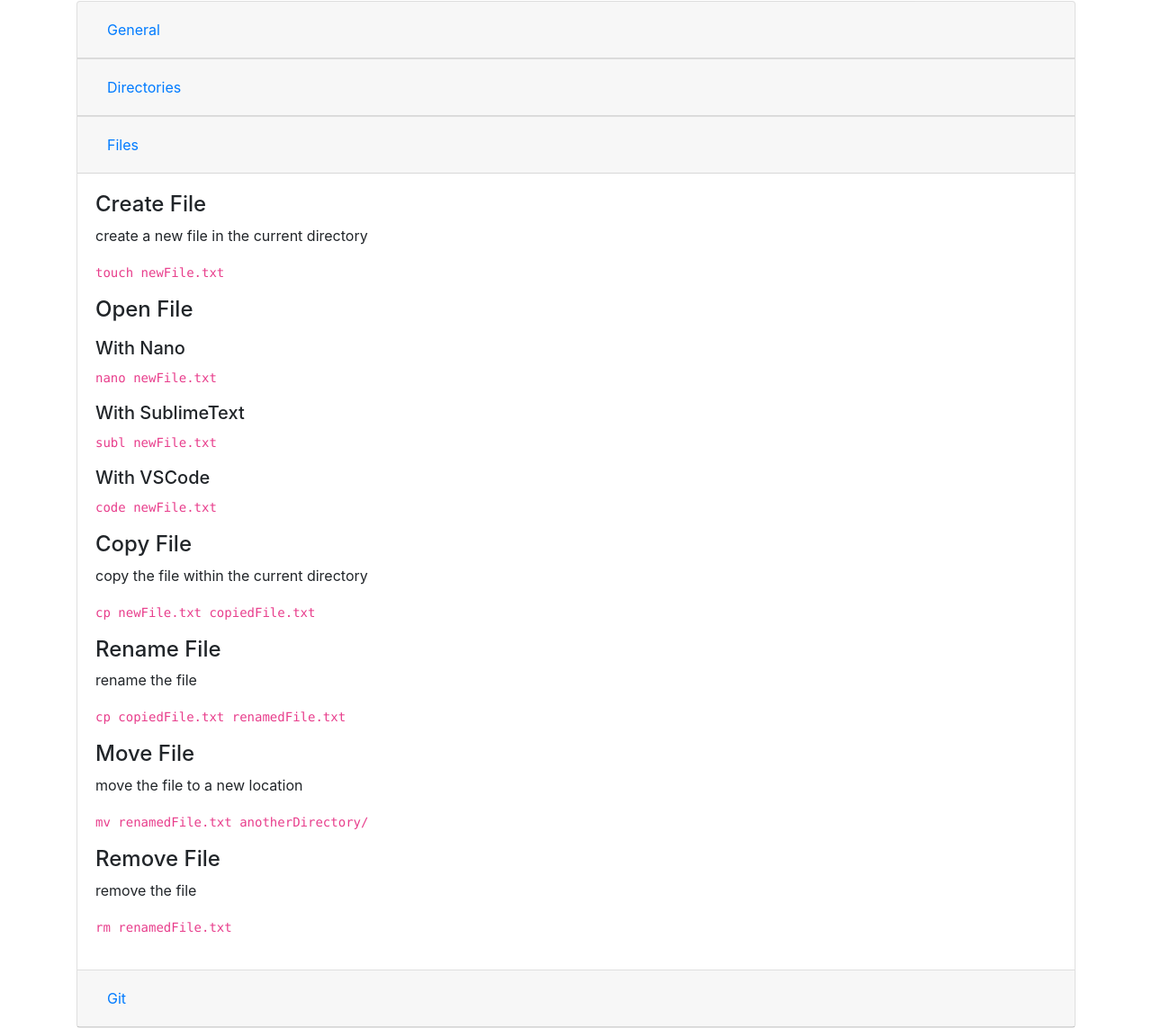
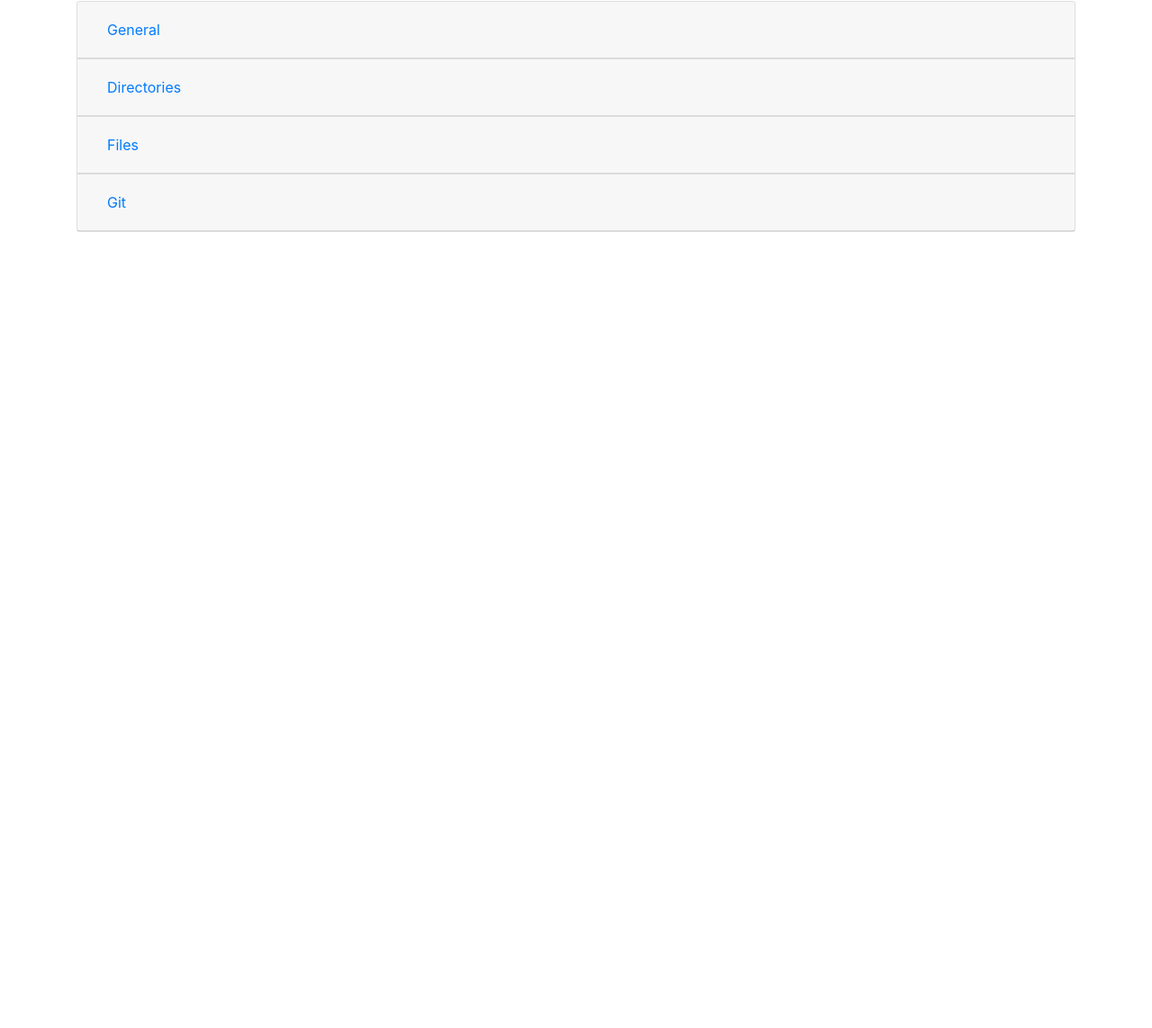
Before and after one commit to aaronshivers/shortcuts, a plain HTML site: page index.html in a window 1280 px wide. Shown: the part 290-1433 px from the top of the page at 90% size. After the commit the page ends 800 px from the top, so only its background shows below. Drawn offline with nearby package versions, Linux system fonts and the light colour scheme.

Commit message:
added to the file section

```diff
--- a/index.html
+++ b/index.html
@@ -140,7 +140,7 @@
             </h3>
           </div>
 
-          <div id="collapseFiles" class="collapse show">
+          <div id="collapseFiles" class="collapse">
             <div class="card-body">
 
               <div class="mb-3">
```
